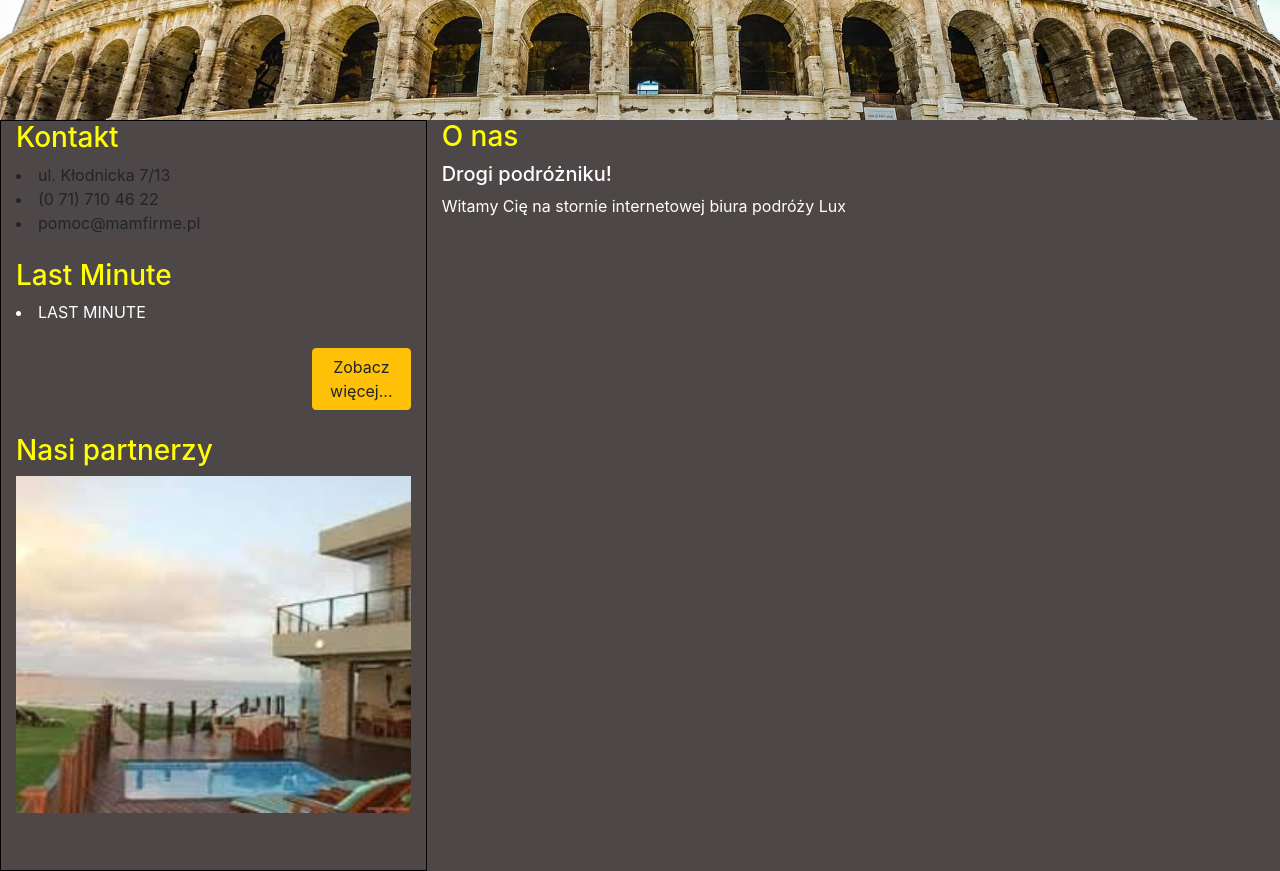
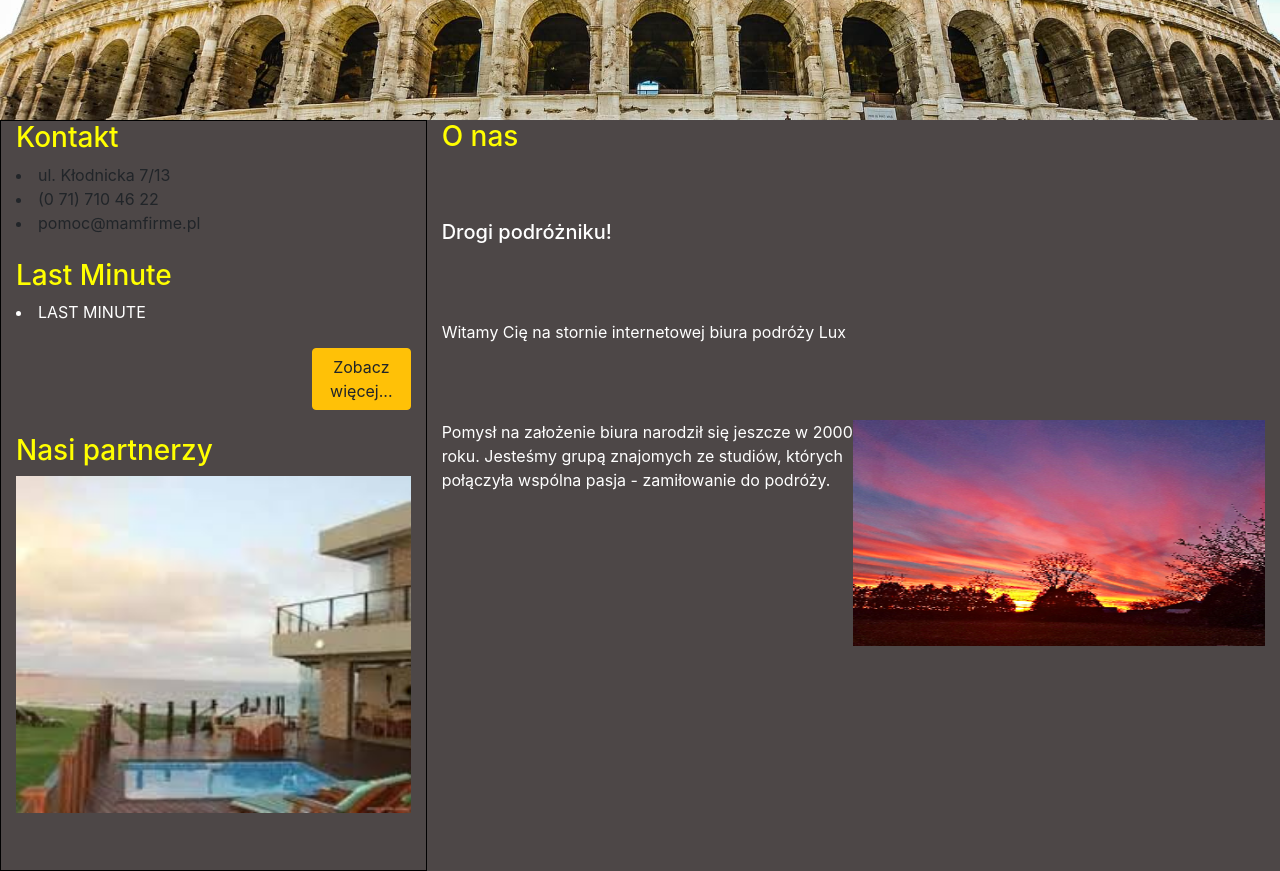
Before and after one commit to Artur123-123/05.02.2021, a plain HTML site: page index.html in a window 1280 px wide. Shown: the part 400-1271 px from the top of the page. Drawn offline with nearby package versions, Linux system fonts and the light colour scheme.

Commit message:
05.02.2021

```diff
--- a/index.html
+++ b/index.html
@@ -49,12 +49,13 @@
                 <img src="hotel.jpg" class="hotel-img" alt="">
             </div>
             <div class="grid-container col-sm-12 col-md-12 col-lg-8 order-rightside">
-                <h3 class="heading-color">O nas</h3>
-                <h5 class="white-colour">Drogi podróżniku!</h5>
-                <p class="white-colour">Witamy Cię na stornie internetowej biura podróży Lux</p>
+                <h3 class="heading-color grid-item1">O nas</h3>
+                <h5 class="white-colour grid-item2">Drogi podróżniku!</h5>
+                <p class="white-colour grid-item3">Witamy Cię na stornie internetowej biura podróży Lux</p>
                 <br>
                 <br>
-
+                <p class="white-colour grid-item4">Pomysł na założenie biura narodził się jeszcze w 2000 roku. Jesteśmy grupą znajomych ze studiów, których połączyła wspólna pasja - zamiłowanie do podróży.</p>
+                <img src="sky.png" class="grid-item5 width-sky-img" alt="">
             </div>
         </div>
     </div>
--- a/style.css
+++ b/style.css
@@ -46,5 +46,37 @@
 }
 
 .grid-container {
+    display: grid;
     grid-template-columns: 50% 50%;
+    grid-template-rows: 100px 100px 100px 100px 100px 100px;
 }
+
+.grid-item1 {
+    grid-column: 1;
+    grid-row: 1;
+}
+
+.grid-item2 {
+    grid-column: 1 / span 2;
+    grid-row: 2 / span 3;
+}
+
+.grid-item3 {
+    grid-column: 1 / span 2;
+    grid-row: 3 / span 4;
+}
+
+.grid-item4 {
+    grid-column: 1;
+    grid-row: 4 / span 6;
+}
+
+.grid-item5 {
+    grid-column: 2 / span 3;
+    grid-row:  4 / span 6;
+}
+
+.width-sky-img {
+    width: 100%;
+    height: 50%;
+}
```
Also changed, not shown: sky.png (added).
